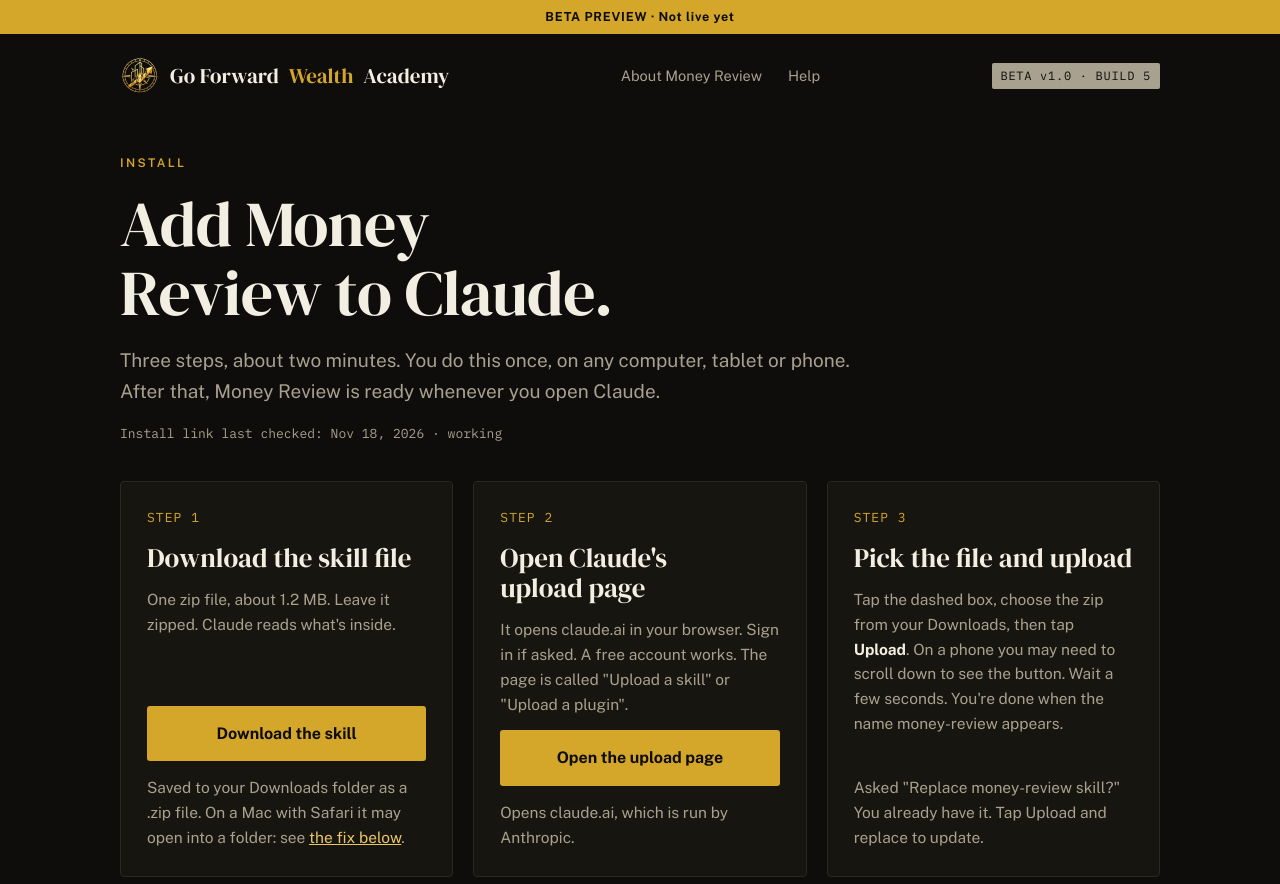
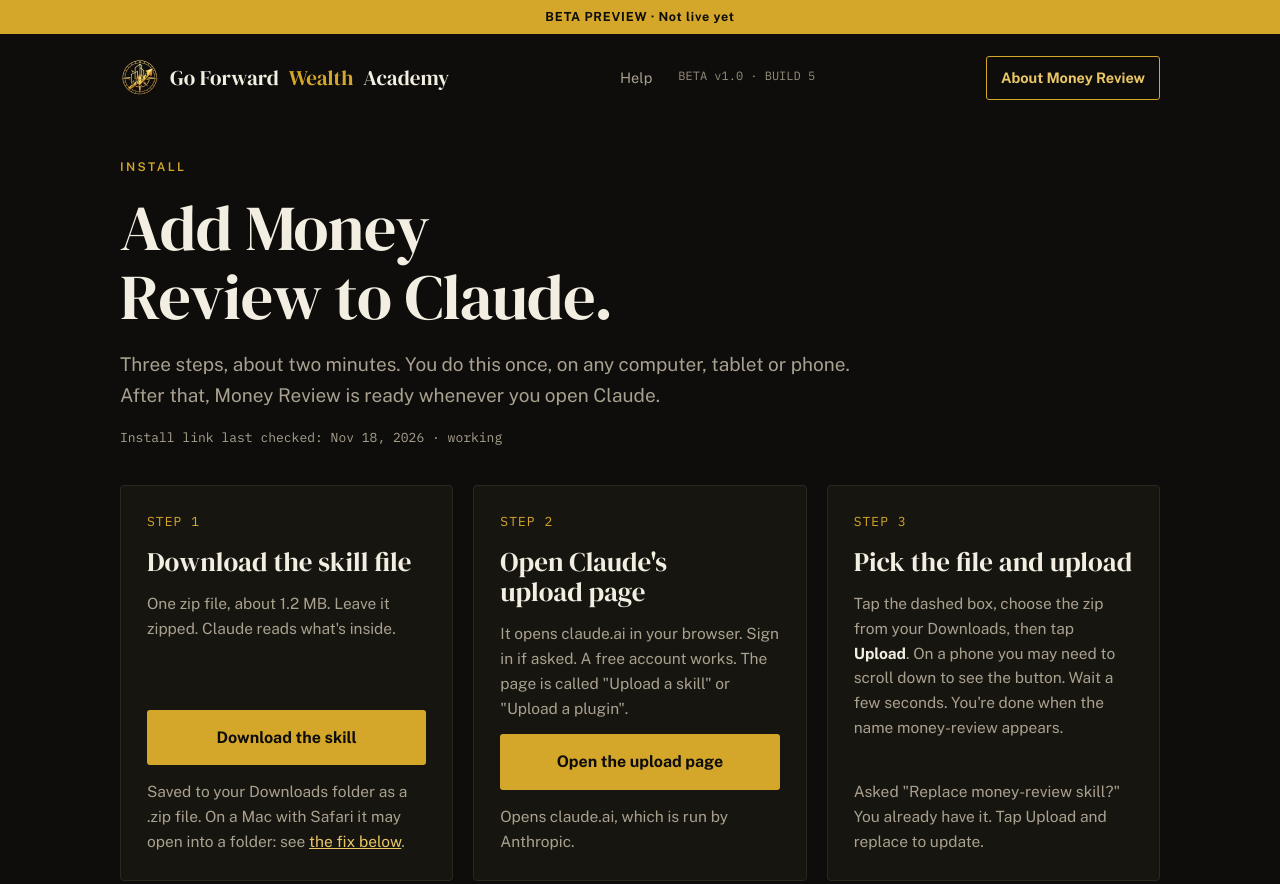
Before and after one commit to lswilli624981-source/money-review-page, a plain HTML site: page install.html in a window 1280 px wide. Shown: the top 884 px of the page. Drawn offline with nearby package versions, Linux system fonts and the light colour scheme.

Commit message:
Link the landing page and install page to each other from the top of both
Co-Authored-By: Claude Fable 5.2 <noreply@anthropic.com>
Claude-Session: https://claude.ai/code/session_01YP4mVnqtSZY115SH5qw75B

```diff
--- a/install.html
+++ b/install.html
@@ -169,6 +169,8 @@ footer .disc b{color:var(--ivory)}
 .fix p{color:var(--stone);font-size:15.5px;margin-top:12px}
 .fix p strong{color:var(--ivory);font-weight:600}
 .addr{font-family:var(--mono);font-size:13.5px;background:#100f0b;border:1px solid var(--line);border-radius:4px;padding:12px 14px;color:var(--ivory);overflow-wrap:anywhere;margin-top:10px;user-select:all}
+.toplink{font-weight:700;font-size:14.5px;color:var(--gold-soft);border:1px solid var(--gold);border-radius:3px;padding:9px 14px;text-decoration:none;white-space:nowrap;min-height:44px;display:inline-flex;align-items:center}
+.toplink:hover{background:var(--gold);color:var(--night)}
 </style>
 </head>
 <body>
@@ -177,8 +179,8 @@ footer .disc b{color:var(--ivory)}
 
 <header class="wrap top">
   <a class="logo" href="index.html"><img src="img/i0.png" alt="" width="40" height="40">Go Forward <b>Wealth</b> Academy</a>
-  <nav class="nav" aria-label="Site"><a href="index.html">About Money Review</a><a href="#fix">Help</a></nav>
-  <span class="pill">BETA v1.0 · BUILD 5</span>
+  <nav class="nav" aria-label="On this page"><a href="#fix">Help</a><span style="font-family:var(--mono);font-size:12px;color:var(--dim)">BETA v1.0 · BUILD 5</span></nav>
+  <a class="toplink" href="index.html">About Money Review</a>
 </header>
 
 <main id="top">
```
Also changed, not shown: index.html (+4 -2 lines).
